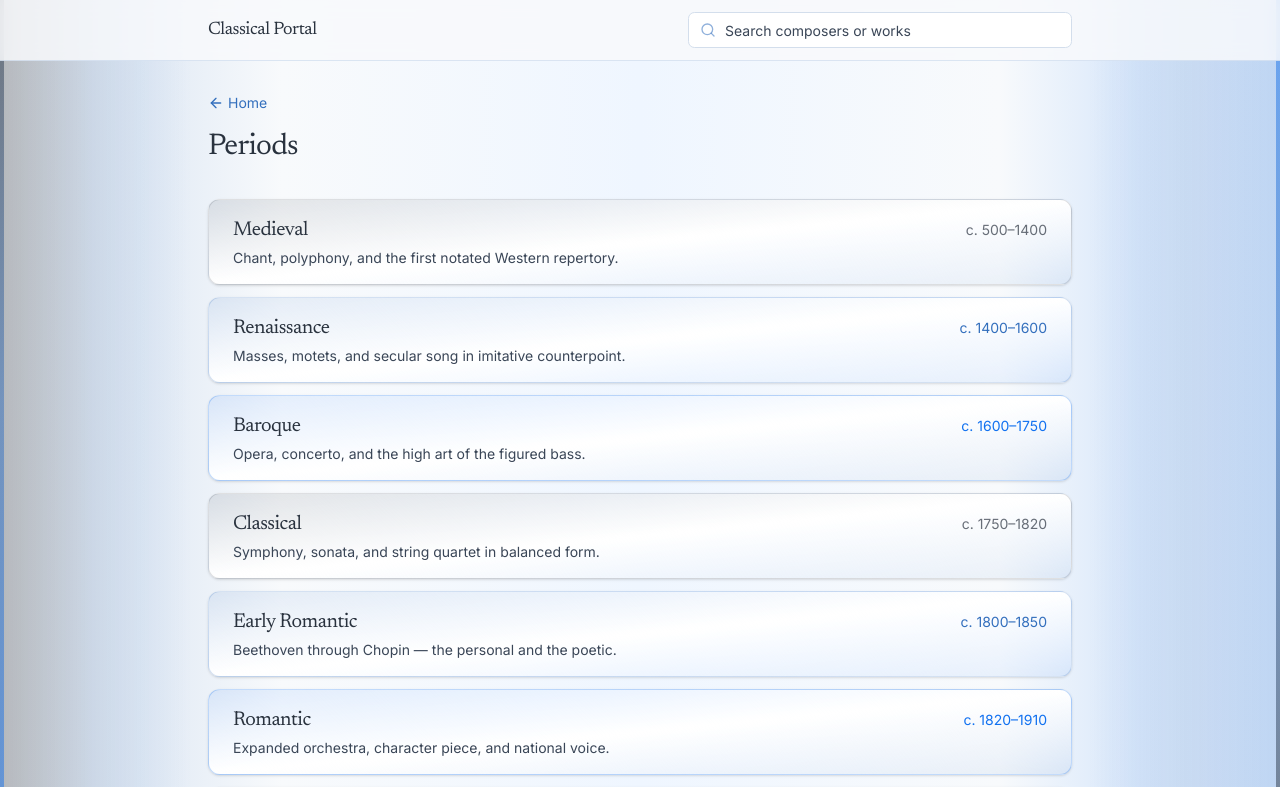
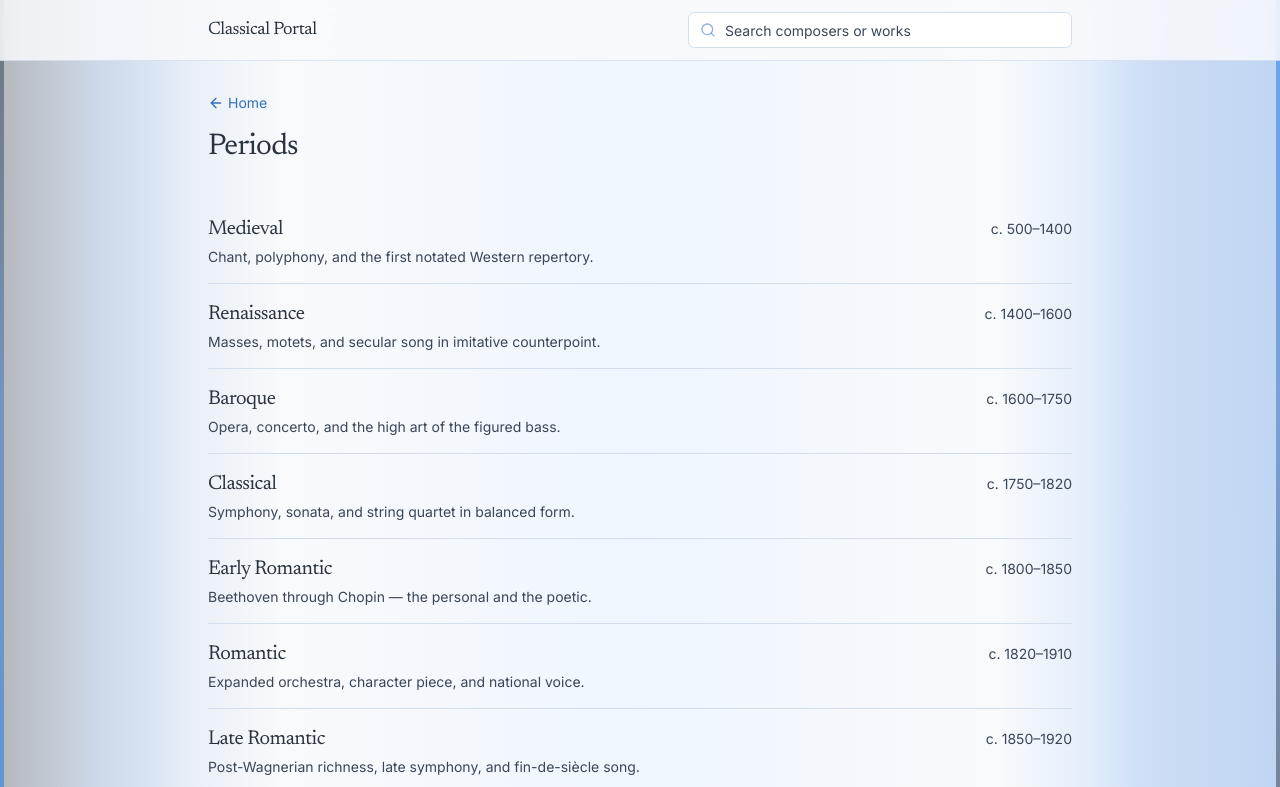
Before and after one commit to TheKaoser/classical-portal, a Next.js app: page /periods in a window 1280 px wide. Shown: the top 787 px of the page. Built offline with nearby package versions, Linux system fonts and the light colour scheme.

Commit message:
Match period list buttons to the simpler genre list style.
Drop the gradient cards, borders, and accent colors so periods use the same divided-row layout, typography, padding, and hover as genres.

Co-authored-by: Rodrigo Alonso <TheKaoser@users.noreply.github.com>

```diff
--- a/components/period-list.tsx
+++ b/components/period-list.tsx
@@ -1,60 +1,25 @@
 import Link from "next/link"
 import { EPOCHS } from "@/lib/epochs"
-import { cn } from "@/lib/utils"
-
-const ACCENTS = [
-  {
-    surface:
-      "border-navy/15 bg-gradient-to-br from-navy/10 via-white to-blue-mid/[0.07] hover:border-navy/30",
-    meta: "text-navy/70",
-  },
-  {
-    surface:
-      "border-blue-mid/20 bg-gradient-to-br from-blue-mid/10 via-white to-blue-bright/[0.08] hover:border-blue-mid/40",
-    meta: "text-blue-mid",
-  },
-  {
-    surface:
-      "border-blue-bright/25 bg-gradient-to-br from-blue-bright/10 via-white to-blue-mid/[0.08] hover:border-blue-bright/45",
-    meta: "text-blue-bright",
-  },
-] as const
 
 export function PeriodList({ showBlurb = false }: { showBlurb?: boolean }) {
   return (
-    <ul className="grid gap-3">
-      {EPOCHS.map((epoch, index) => {
-        const accent = ACCENTS[index % ACCENTS.length]
-        return (
+    <ul className="divide-y divide-border">
+      {EPOCHS.map((epoch) => (
         <li key={epoch.slug}>
           <Link
             href={`/periods/${epoch.slug}`}
-              className={cn(
-                "block w-full rounded-xl border px-5 shadow-sm transition-colors sm:px-6",
-                showBlurb ? "py-4" : "py-3.5",
-                accent.surface
-              )}
+            className="block py-4 hover:bg-accent/70 -mx-2 px-2 rounded-md"
           >
-              <span className="flex min-w-0 flex-col justify-center">
-                <span className="flex items-baseline justify-between gap-4">
-                  <span
-                    className={cn(
-                      "text-navy",
-                      showBlurb ? "font-serif text-xl tracking-tight" : "font-medium"
-                    )}
-                  >
-                    {epoch.name}
-                  </span>
-                  <span className={cn("shrink-0 text-sm", accent.meta)}>{epoch.years}</span>
-                </span>
+            <div className="flex items-baseline justify-between gap-4">
+              <span className="font-serif text-xl tracking-tight text-navy">{epoch.name}</span>
+              <span className="shrink-0 text-sm text-muted-foreground">{epoch.years}</span>
+            </div>
             {showBlurb ? (
-                  <span className="mt-1 text-sm text-muted-foreground">{epoch.blurb}</span>
+              <p className="mt-1 text-sm text-muted-foreground">{epoch.blurb}</p>
             ) : null}
-              </span>
           </Link>
         </li>
-        )
-      })}
+      ))}
     </ul>
   )
 }
```
Lines whose indentation alone changed are shown as unchanged.
